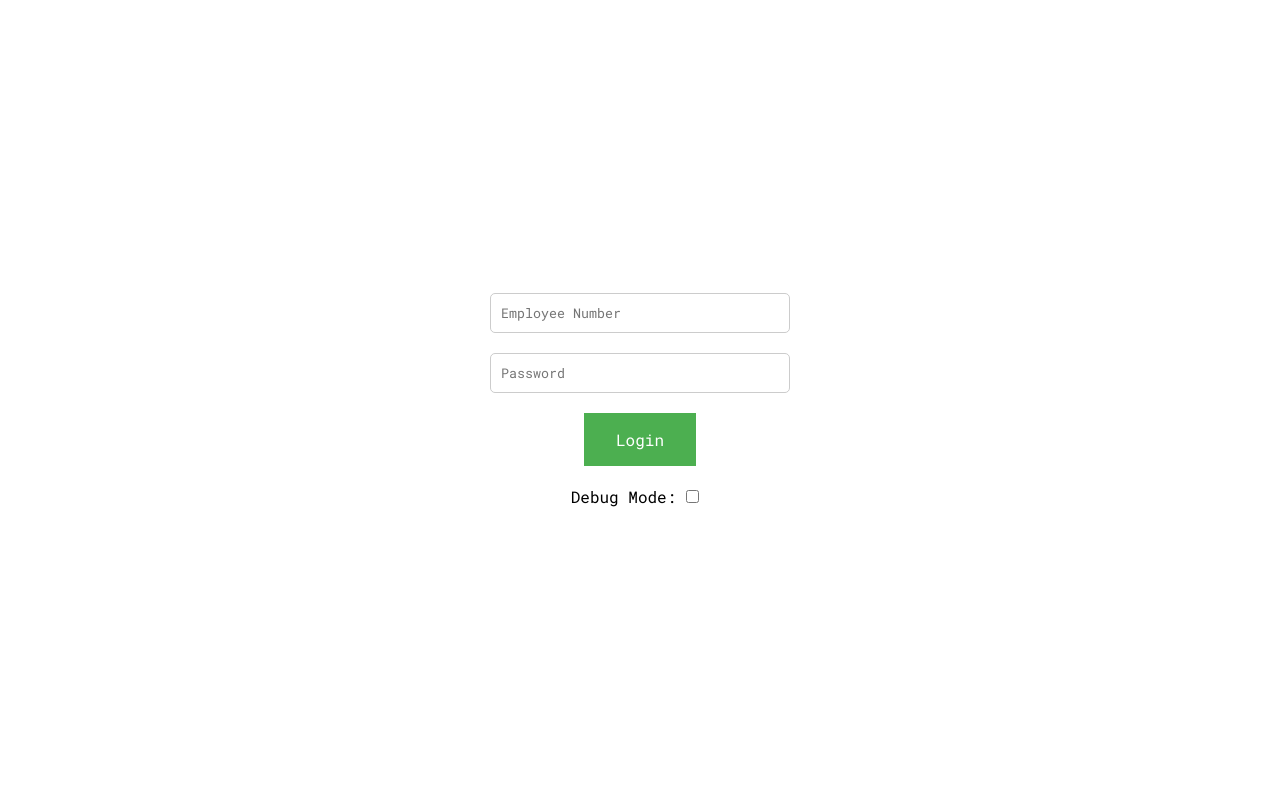
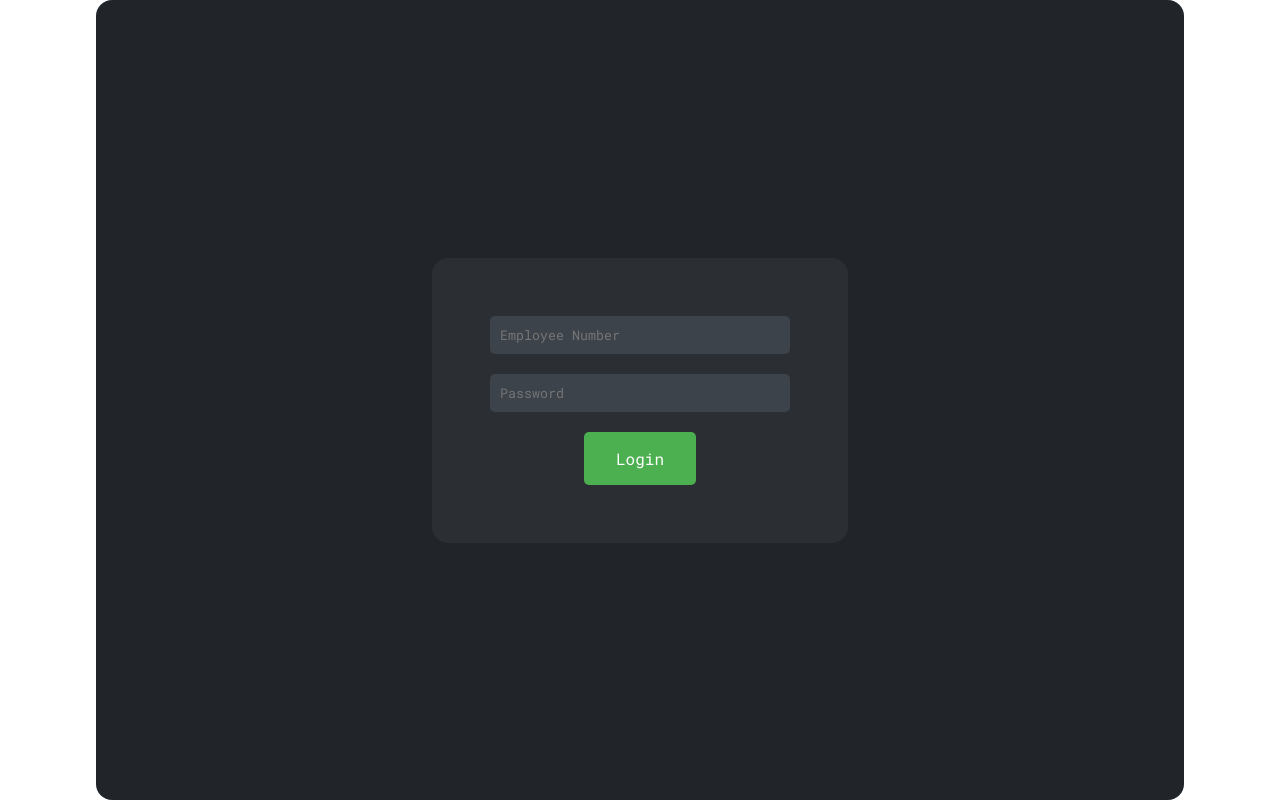
Before and after one commit to khaCey/GreenSquare, a React (Create React App) app: page / in a window 1280 px wide. Built offline with nearby package versions, Linux system fonts and the light colour scheme.

Commit message:
login changes

```diff
--- a/Pages/Dashboard.js
+++ b/Pages/Dashboard.js
@@ -1,6 +1,6 @@
 import React, { useState } from 'react';
 import styled from 'styled-components';
-import { motion } from 'framer-motion';
+import { motion, AnimatePresence } from 'framer-motion';
 import {
   Speedometer2,
   CardChecklist,
@@ -69,10 +69,10 @@ const Hidebutton = styled.label`
   }
 `;
 
-const Label = styled.label`
+const Label = styled(motion.label)`
   width: 50%;
   height: 3em;
-  display: ${(props) => (props.hide ? 'none' : 'flex')};
+  display: flex;
   flex-direction: row;
   align-items: center;
   justify-content: center;
@@ -113,27 +113,54 @@ const Dashboard = () => {
             onClick={() => handleSelect('dashboard')}
           >
             <Speedometer2 size={25} />
-            <Label hide={hide}>
+            <AnimatePresence>
+              {!hide && (
+                <Label
+                  initial={{ opacity: 0, x: -50 }}
+                  animate={{ opacity: 1, x: 0 }}
+                  exit={{ opacity: 0, x: -50 }}
+                  transition={{ duration: 0.5 }}
+                >
                   <Name>DASHBOARD</Name>
                 </Label>
+              )}
+            </AnimatePresence>
           </ListItem>
           <ListItem
             selected={selected === 'tasks'}
             onClick={() => handleSelect('tasks')}
           >
             <CardChecklist size={25} />
-            <Label hide={hide}>
+            <AnimatePresence>
+              {!hide && (
+                <Label
+                  initial={{ opacity: 0, x: -50 }}
+                  animate={{ opacity: 1, x: 0 }}
+                  exit={{ opacity: 0, x: -50 }}
+                  transition={{ duration: 0.5 }}
+                >
                   <Name>TASKS</Name>
                 </Label>
+              )}
+            </AnimatePresence>
           </ListItem>
           <ListItem
             selected={selected === 'calendar'}
             onClick={() => handleSelect('calendar')}
           >
             <Calendar2DayFill size={25} />
-            <Label hide={hide}>
+            <AnimatePresence>
+              {!hide && (
+                <Label
+                  initial={{ opacity: 0, x: -50 }}
+                  animate={{ opacity: 1, x: 0 }}
+                  exit={{ opacity: 0, x: -50 }}
+                  transition={{ duration: 0.5 }}
+                >
                   <Name>CALENDAR</Name>
                 </Label>
+              )}
+            </AnimatePresence>
           </ListItem>
 
           {/* Similar code for other list items */}
--- a/Pages/Login.js
+++ b/Pages/Login.js
@@ -1,28 +1,36 @@
 import React, { useState } from 'react';
 import styled from 'styled-components';
+import { motion, AnimatePresence } from 'framer-motion';
 import Loader from './Loader';
 
-const LoginWrapper = styled.div`
+const Container = styled.div`
+  border-radius: 1em;
+  width: 85%;
+  height: 100vh;
+  background-color: #212529;
   display: flex;
-  flex-direction: column;
+  justify-content: center;
   align-items: center;
-  justify-content: center;
-  height: 100vh;
 `;
 
-const Form = styled.form`
+const Form = styled(motion.form)`
   display: flex;
   flex-direction: column;
   align-items: center;
   z-index: 1;
+  background-color: #2B2F33;
+  padding: 3em;
+  border-radius: 1em;
 `;
 
 const Input = styled.input`
   padding: 10px;
   margin: 10px;
   border-radius: 5px;
-  border: 1px solid #ccc;
+  border: none;
   width: 300px;
+  background-color: #3d434b;
+  color: white;
 `;
 
 const Button = styled.button`
@@ -36,20 +44,7 @@ const Button = styled.button`
   font-size: 16px;
   margin: 10px;
   cursor: pointer;
-`;
-
-const ToggleWrapper = styled.div`
-  display: flex;
-  align-items: center;
-  margin: 10px;
-`;
-
-const ToggleLabel = styled.span`
-  margin-right: 10px;
-`;
-
-const ToggleInput = styled.input`
-  margin-right: 10px;
+  border-radius: 5px;
 `;
 
 const Login = ({ isAuthenticated, loginHandler, debugMode, isLoading }) => {
@@ -69,14 +64,15 @@ const Login = ({ isAuthenticated, loginHandler, debugMode, isLoading }) => {
     loginHandler(employeeNumber, password, debugMode);
   };
 
-  const handleToggleDebugMode = () => {
-    loginHandler(employeeNumber, password, !debugMode);
-  };
-
   return (
-    <LoginWrapper>
+    <Container>
       {isLoading && <Loader />}
-      <Form onSubmit={handleSubmit}>
+      <Form
+        initial={{ opacity: 0, y: -50 }}
+        animate={{ opacity: 1, y: 0 }}
+        exit={{ opacity: 0, y: -50 }}
+        transition={{ duration: 0.5 }}
+      >
         <Input
           type="text"
           placeholder="Employee Number"
@@ -91,11 +87,7 @@ const Login = ({ isAuthenticated, loginHandler, debugMode, isLoading }) => {
         />
         <Button type="submit">Login</Button>
       </Form>
-      <ToggleWrapper>
-        <ToggleLabel>Debug Mode:</ToggleLabel>
-        <ToggleInput type="checkbox" checked={debugMode} onChange={handleToggleDebugMode} />
-      </ToggleWrapper>
-    </LoginWrapper>
+    </Container>
   );
 };
 
```
Lines whose indentation alone changed are shown as unchanged.
